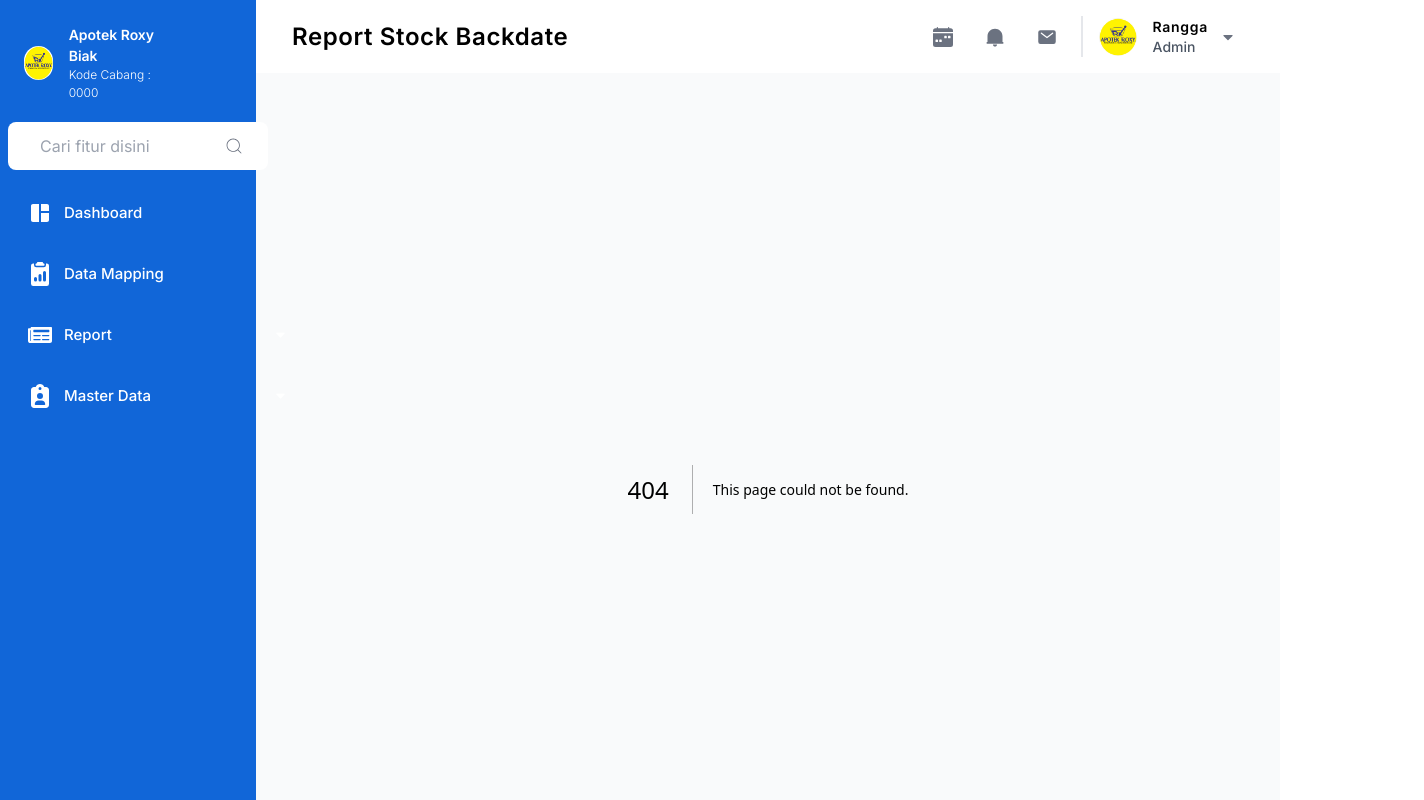
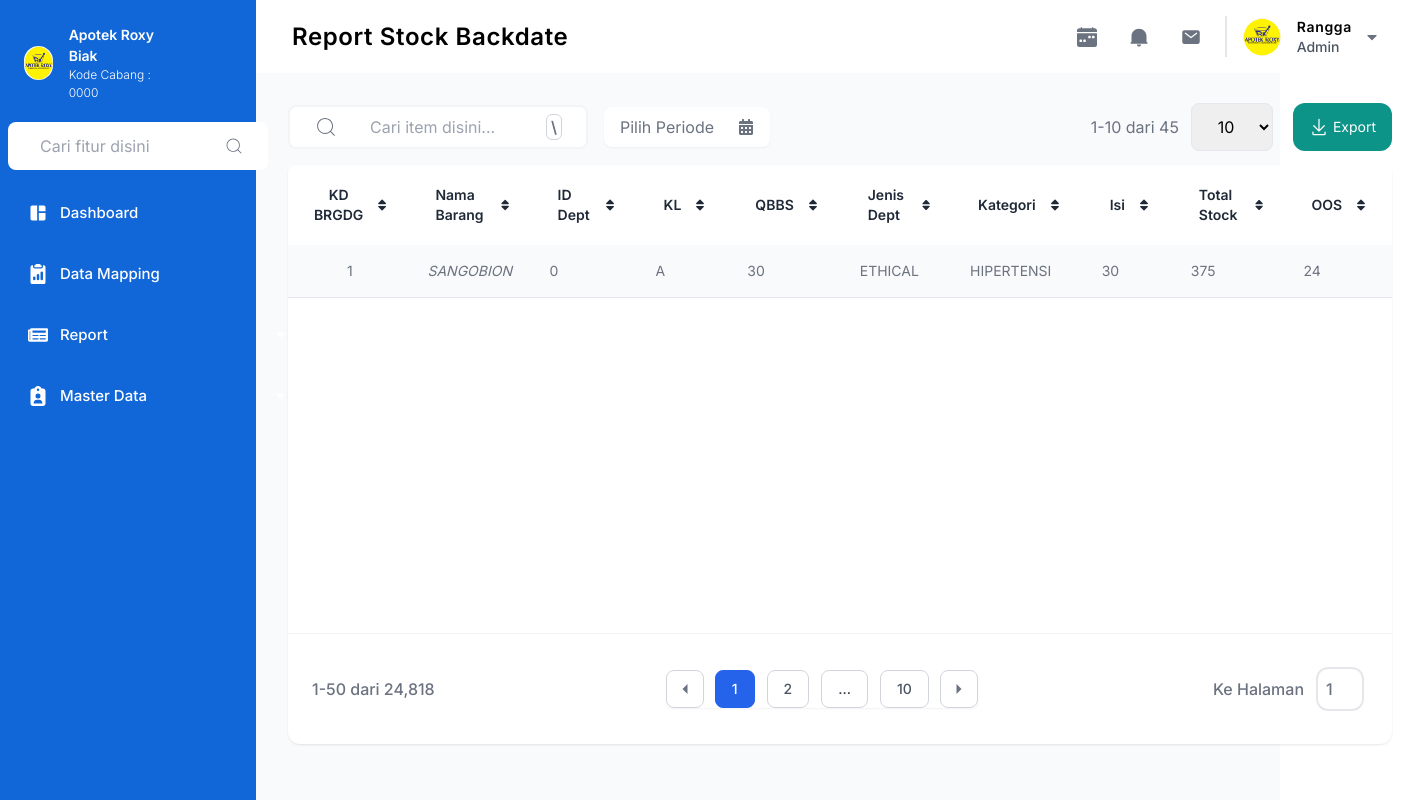
Before and after one commit to ItsMauls/MauComps, a Next.js app: page /report/stock-backdate in a window 1280 px wide. Before the commit this address had no page. Shown: the top 800 px of the page, 1424 px wide, since content can reach past the window. Built offline with nearby package versions, Linux system fonts and the light colour scheme.

Commit message:
style: stock backdate page done

```diff
--- a/src/app/report/all-stock/page.jsx
+++ b/src/app/report/all-stock/page.jsx
@@ -6,17 +6,17 @@ import { columns, defaultData } from "@/constants/table/data-barang";
 export default function AllStock() {
     return (
         <>
-        <h1 className="text-xl font-medium my-2">137793 - 135Y PREMIUM C.BROWN HAIR 30ML****</h1>
-        <PriceCard
-            data={menuCard}/>
+        {/* <h1 className="text-xl font-medium my-2">137793 - 135Y PREMIUM C.BROWN HAIR 30ML****</h1> */}
+        {/* <PriceCard
+            data={menuCard}/> */}
             <Table
                 searchBarPlaceholder={"Cari atau Input Barcode disini"}
-                searchBarClassName={'text-gray-500'}
+                searchBarClassName={'text-gray-500 '}
                 tableClassName={'h-5/6'}
                 withSearchBar
                 defaultData={defaultData}
                 columns={columns}
-                pagination
+                // pagination
                 limiter
             />
         </>
--- a/src/app/report/selling-out/page.jsx
+++ b/src/app/report/selling-out/page.jsx
@@ -18,7 +18,7 @@ export default function SellingOut() {
                 columns={inputColumns}
                 defaultData={data}
             />
-            <div className="flex items-center gap-x-4">
+            <div className="flex items-center gap-x-4 mt-12">
                 <DateRangeSelector />
                 <SearchBar
                     leftIcon={<CiSearch className="text-xl" />}
--- /dev/null
+++ b/src/app/report/stock-backdate/page.jsx
@@ -0,0 +1,23 @@
+import { Table } from "@/components/table";
+import { columns, defaultData } from "@/constants/table/stock-saat-ini";
+
+export default function stockBackDate () {
+    return (
+        <Table
+            columns={columns}
+            defaultData={defaultData}
+            withSearchBar
+            searchBarPlaceholder={'Cari item disini...'}
+            searchBarClassName={'text-gray-500 !w-[300px]'}
+            tableClassName={'h-5/6 shadow-sm'}
+            headerClassName={'rounded-lg text-sm'}
+            rowClassName={'text-sm'}
+            limiter
+            exportButton
+            pagination
+            sortByDateDefaultStyle
+            sortByDate
+            exportButtClassName={'py-1 text-sm px-4'}
+        />
+    )
+}
--- a/src/app/report/stock-saat-ini/page.jsx
+++ b/src/app/report/stock-saat-ini/page.jsx
@@ -1,3 +1,23 @@
+import { Table } from "@/components/table";
+import { columns, defaultData } from "@/constants/table/stock-saat-ini";
+
 export default function StockSaatIni() {
-    return '...'
+    return (
+        <>
+            <Table
+                columns={columns}
+                defaultData={defaultData}
+                withSearchBar
+                searchBarPlaceholder={'Cari item disini...'}
+                searchBarClassName={'text-gray-500 !w-[300px]'}
+                tableClassName={'h-5/6 shadow-sm'}
+                headerClassName={'rounded-lg text-sm'}
+                rowClassName={'text-sm'}
+                exportButtClassName={'py-1 text-sm px-4'}
+                limiter
+                exportButton
+                pagination
+            />
+        </>
+    )
 }
--- a/src/components/accordion/index.jsx
+++ b/src/components/accordion/index.jsx
@@ -32,7 +32,7 @@ const AccordionMenu = ({
             <AccordionTrigger subMenu={subMenu}>
               <Link href={inDashboard ? '/' : ''}>
                   <div className='flex gap-x-3 items-center'>
-                      <span className='text-2xl group group-focus:text-green-600'>
+                      <span className='text-xl group group-focus:text-green-600'>
                           {icon}
                       </span>
                       {trigger}
@@ -103,7 +103,7 @@ const AccordionContent = React.forwardRef(({ children, setFocusedIndex,className
     ref={forwardedRef}
   >
     <div className={cn(
-        "py-[15px] px-5 cursor-pointer data-[state=open]:hover:bg-gray-100 hover:rounded-lg my-1",
+        "py-[15px] px-5 cursor-pointer data-[state=open]:hover:bg-gray-100 hover:rounded-lg",
         isHovered ? 'bg-gray-100 rounded-lg' : 'hover:bg-gray-200'
     )}>
         {children}
--- a/src/components/table/DateRangePicker.jsx
+++ b/src/components/table/DateRangePicker.jsx
@@ -1,10 +1,11 @@
 'use client';
 import React, { useState, useRef } from 'react';
 import { DateRangePicker } from 'react-date-range';
+import { FaCalendarAlt } from "react-icons/fa";
 import 'react-date-range/dist/styles.css';
 import 'react-date-range/dist/theme/default.css';
 
-const DateRangeSelector = () => {
+const DateRangeSelector = ({ defaultStyle }) => {
   const [startDate, setStartDate] = useState(new Date('2024-02-01'));
   const [endDate, setEndDate] = useState(new Date('2024-03-01'));
   const [showModal, setShowModal] = useState(false);
@@ -29,16 +30,26 @@ const DateRangeSelector = () => {
     }
   };
 
+  const showModalHandler = () => {
+    if(defaultStyle) setShowModal(true)
+  }
+
   return (
     <div>
       <div
         className="input-container py-2 px-4 rounded-lg shadow-sm cursor-pointer"
-        onClick={() => setShowModal(true)}
+        onClick={showModalHandler}
       >
-        <span className="font-semibold"><span className='border-r-4 py-1 rounded-l-lg mr-2 border-red-500'></span>Periode:&nbsp;</span>
-        <span className='text-gray-500'>{startDate.toLocaleDateString('id-ID', { day: '2-digit', month: '2-digit', year: 'numeric' })}</span>
-        <span>&nbsp;-&nbsp;</span>
-        <span className='text-gray-500'>{endDate.toLocaleDateString('id-ID', { day: '2-digit', month: '2-digit', year: 'numeric' })}</span>
+      {!defaultStyle ?
+        <>
+          <span className="font-semibold"><span className='border-r-4 py-1 rounded-l-lg mr-2 border-red-500'></span>Periode:&nbsp;</span>
+          <span className='text-gray-500'>{startDate.toLocaleDateString('id-ID', { day: '2-digit', month: '2-digit', year: 'numeric' })}</span>
+          <span>&nbsp;-&nbsp;</span>
+          <span className='text-gray-500'>{endDate.toLocaleDateString('id-ID', { day: '2-digit', month: '2-digit', year: 'numeric' })}</span>
+        </>
+      :
+        <span className='flex text-gray-500 items-center gap-x-6'>Pilih Periode  <FaCalendarAlt /> </span>
+      }
       </div>
 
       {showModal && (
--- a/src/components/table/index.jsx
+++ b/src/components/table/index.jsx
@@ -11,7 +11,9 @@ import { WithPagination } from './WithPagination'
 import { SearchBar } from '../ui/Searchbar'
 import { CiSearch } from 'react-icons/ci'
 import { Limiter } from '../limiter'
-import DateRangeSelector, { SortByPeriods } from './DateRangePicker'
+import DateRangeSelector from './DateRangePicker'
+import { Button } from '../ui/Button'
+import { GoDownload } from 'react-icons/go'
 
 
 export const Table = ({
@@ -25,7 +27,10 @@ export const Table = ({
     tableClassName,
     limiter,
     searchBarPlaceholder,
-    sortByDate
+    sortByDate,
+    exportButton,
+    exportButtClassName,
+    sortByDateDefaultStyle
 }) => {
     const [data, _setData] = useState([...defaultData])
     const table = useReactTable({
@@ -37,6 +42,7 @@ export const Table = ({
     return (
         <>
             <div className='flex items-center justify-between'>
+                <div className='flex items-center gap-x-4'>
                         {withSearchBar &&
                                 <SearchBar
                                     leftIcon={<CiSearch className="text-2xl" />}
@@ -45,9 +51,12 @@ export const Table = ({
                                     id="barcodeInput"
                                     placeholder={searchBarPlaceholder}
                                 /> }
+                                {sortByDate && <DateRangeSelector defaultStyle={sortByDateDefaultStyle}/>}
+                        </div>
+                        <div className='flex gap-x-5'>
                             {limiter && <Limiter />}
-
-                    {sortByDate && <DateRangeSelector />}
+                            {exportButton && <Button icon={<GoDownload />} className={cn('bg-teal-600 hover:bg-teal-700 text-white', exportButtClassName)}>Export</Button>}
+                        </div>
             </div>
             <div className={cn("bg-white rounded-xl drop-shadow-sm", tableClassName)} >
 
--- a/src/constants/navigation-menu.js
+++ b/src/constants/navigation-menu.js
@@ -35,6 +35,10 @@ export const menu = [
                 link : '/stock-saat-ini'
             },
             {
+                name : 'Stock Backdate',
+                link : '/stock-backdate'
+            },
+            {
                 name : 'Stock Berjalan',
                 link : '/stock-berjalan'
             },
--- /dev/null
+++ b/src/constants/table/stock-saat-ini.js
@@ -0,0 +1,71 @@
+'use client'
+
+const { createColumnHelper } = require("@tanstack/react-table")
+import { FaSort } from "react-icons/fa";
+
+const columnHelper = createColumnHelper()
+
+
+
+export const defaultData = [
+    {
+        kdBrgDg : 1,
+        namaBarang: 'SANGOBION',
+        idDept: 0,
+        kl: "A",
+        qbbs : 30,
+        jenisDept : 'ETHICAL',
+        kategori : "HIPERTENSI",
+        isi : 30,
+        totalStock : 375,
+        oos: 24
+    },
+
+  ]
+
+export const columns = [
+  columnHelper.accessor('kdBrgDg', {
+    header : () => <span className="flex items-center text-center mx-auto gap-x-3">KD BRGDG <FaSort /></span>,
+    cell: info => <h1 className="text-center mx-auto">{info.getValue()}</h1>,
+    footer: info => info.column.id,
+  }),
+  columnHelper.accessor(row => row.namaBarang, {
+    id: 'namaBarang',
+    cell: info => <i>{info.getValue()}</i>,
+    header: () => <span className="flex items-center gap-x-3">Nama Barang <FaSort /></span>,
+    footer: info => info.column.id,
+  }),
+  columnHelper.accessor('idDept', {
+    header: () => <span className="flex items-center gap-x-3">ID Dept <FaSort /></span>,
+    cell: info => info.renderValue(),
+    footer: info => info.column.id,
+  }),
+  columnHelper.accessor('kl', {
+    header: () => <span className="flex items-center gap-x-3">KL <FaSort /></span>,
+    footer: info => info.column.id,
+  }),
+  columnHelper.accessor('qbbs', {
+    header: () => <span className="flex items-center gap-x-3">QBBS <FaSort /></span>,
+    footer: info => info.column.id,
+  }),
+  columnHelper.accessor('jenisDept', {
+    header: () => <span className="flex items-center gap-x-3">Jenis Dept <FaSort /></span>,
+    footer: info => info.column.id,
+  }),
+  columnHelper.accessor('kategori', {
+    header: () => <span className="flex items-center gap-x-3">Kategori <FaSort /></span>,
+    footer: info => info.column.id,
+  }),
+  columnHelper.accessor('isi', {
+    header: () => <span className="flex items-center gap-x-3">Isi <FaSort /></span>,
+    footer: info => info.column.id,
+  }),
+  columnHelper.accessor('totalStock', {
+    header: () => <span className="flex items-center gap-x-3">Total Stock <FaSort /></span>,
+    footer: info => info.column.id,
+  }),
+  columnHelper.accessor('oos', {
+    header: () => <span className="flex items-center gap-x-3">OOS <FaSort /></span>,
+    footer: info => info.column.id,
+  })
+]
```
Lines whose indentation alone changed are shown as unchanged.
